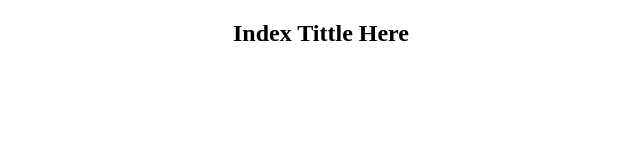
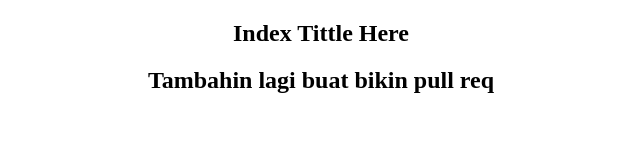
Before and after one commit to Husainalbar/GitHub-Project-Learn, a plain HTML site: page index.html in a window 1280 px wide. Shown: the whole page, without its empty margins (319-959 px from the left). Drawn offline with Linux system fonts and the light colour scheme.

Commit message:
Update index.html

```diff
--- a/index.html
+++ b/index.html
@@ -10,6 +10,7 @@
     <div align="center">
 
         <h2>Index Tittle Here</h2>
+        <h2>Tambahin lagi buat bikin pull req</h2>
 
     </div>
 
```
